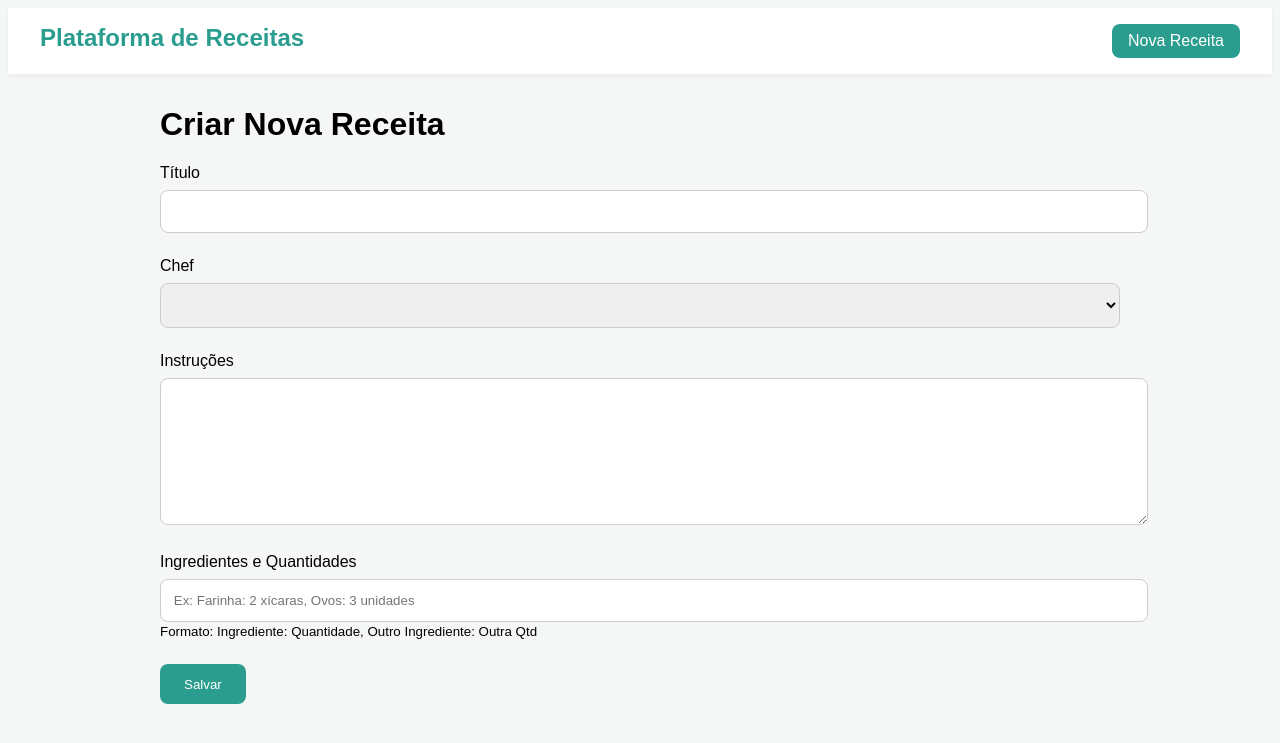
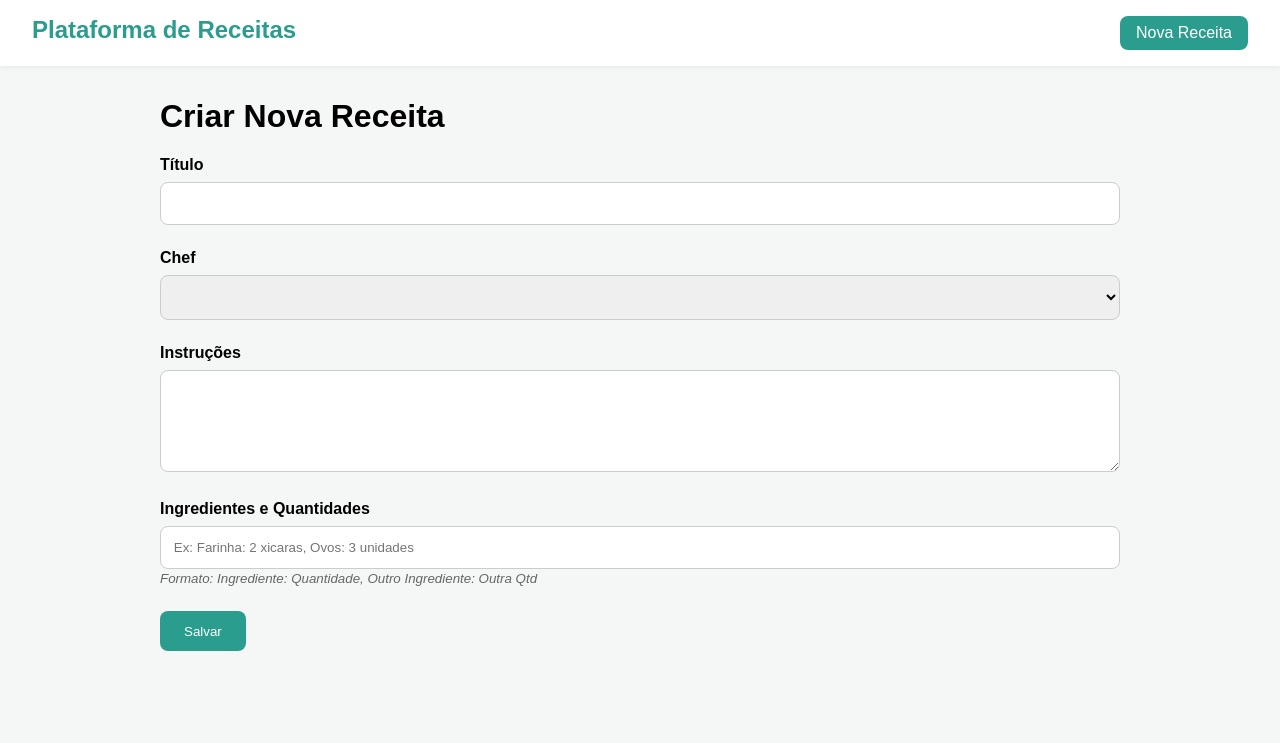
Before and after one commit to FellipeSchiochet/ADS_DSW-2025, a Flask app: template Plataforma_Receitas/receitas_app/templates/criar_receita.html in a window 1280 px wide. Shown: the top 743 px of the page. Run offline with Flask 3, Linux system fonts and the light colour scheme; the template is opened without the code that fills it, so the values that code supplies are empty; parts of the project's set-up code (start-up, migrations or seed data) failed here and were passed over; some libraries are stand-ins or nearby versions.

Commit message:
Atualizado

```diff
--- a/Plataforma_Receitas/receitas_app/app.py
+++ b/Plataforma_Receitas/receitas_app/app.py
@@ -9,7 +9,7 @@ basedir = os.path.abspath(os.path.dirname(__file__))
 app = Flask(__name__)
 
 # Configurações da aplicação
-# Define o caminho para o banco de dados SQLite
+# Define o caminho para o nosso banco de dados SQLite
 app.config['SQLALCHEMY_DATABASE_URI'] = 'sqlite:///' + os.path.join(basedir, 'instance', 'receitas.db')
 app.config['SQLALCHEMY_TRACK_MODIFICATIONS'] = False
 
@@ -24,13 +24,12 @@ db = SQLAlchemy(app)
 # Importa os modelos DEPOIS de inicializar 'db'
 from models import Chef, PerfilChef, Receita, Ingrediente, ReceitaIngrediente
 
+# --- Rotas ---
 
-# --- Rotas ---
 @app.route('/')
 def index():
     receitas = Receita.query.all()
     return render_template('index.html', receitas=receitas)
-
 
 @app.route('/receita/nova', methods=['GET', 'POST'])
 def criar_receita():
@@ -61,11 +60,7 @@ def criar_receita():
                     db.session.add(ingrediente)
 
                 # Cria a associação com a quantidade
-                associacao = ReceitaIngrediente(
-                    receita=nova_receita,
-                    ingrediente=ingrediente,
-                    quantidade=quantidade
-                )
+                associacao = ReceitaIngrediente(receita=nova_receita, ingrediente=ingrediente, quantidade=quantidade)
                 db.session.add(associacao)
 
         db.session.commit()
@@ -75,14 +70,13 @@ def criar_receita():
     chefs = Chef.query.all()
     return render_template('criar_receita.html', chefs=chefs)
 
-
 @app.route('/chef/<int:chef_id>')
 def detalhes_chef(chef_id):
     chef = Chef.query.get_or_404(chef_id)
     return render_template('detalhes_chef.html', chef=chef)
 
+# --- Comandos CLI ---
 
-# --- Comandos CLI ---
 @app.cli.command('init-db')
 def init_db_command():
     """Cria as tabelas e popula com dados de exemplo."""
@@ -108,16 +102,17 @@ def init_db_command():
     db.session.add_all([chef1, chef2] + list(ingredientes.values()))
 
     # Criar Receitas
-    receita1 = Receita(titulo='Molho de Tomate Clássico', instrucoes='...', chef=chef1)
-    receita2 = Receita(titulo='Bolo Simples', instrucoes='...', chef=chef1)
-    receita3 = Receita(titulo='Petit Gâteau', instrucoes='...', chef=chef2)
+    receita1 = Receita(titulo='Molho de Tomate Clássico', instrucoes='Cozinhe os tomates e a cebola por 20 minutos.', chef=chef1)
+    receita2 = Receita(titulo='Bolo Simples', instrucoes='Misture todos os ingredientes e asse por 40 minutos.', chef=chef1)
+    receita3 = Receita(titulo='Petit Gâteau', instrucoes='Derreta a manteiga com chocolate e asse em forno alto.', chef=chef2)
+
     db.session.add_all([receita1, receita2, receita3])
 
     # Criar Associações com Quantidade
     db.session.add_all([
         ReceitaIngrediente(receita=receita1, ingrediente=ingredientes['tomate'], quantidade='5 unidades'),
         ReceitaIngrediente(receita=receita1, ingrediente=ingredientes['cebola'], quantidade='1 unidade'),
-        ReceitaIngrediente(receita=receita2, ingrediente=ingredientes['farinha'], quantidade='2 xícaras'),
+        ReceitaIngrediente(receita=receita2, ingrediente=ingredientes['farinha'], quantidade='2 xicaras'),
         ReceitaIngrediente(receita=receita2, ingrediente=ingredientes['ovo'], quantidade='3 unidades'),
         ReceitaIngrediente(receita=receita3, ingrediente=ingredientes['manteiga'], quantidade='150g')
     ])
@@ -125,7 +120,6 @@ def init_db_command():
     db.session.commit()
     print('Banco de dados inicializado com sucesso!')
 
-
 # Bloco para executar a aplicação
 if __name__ == '__main__':
     app.run(debug=True)
--- a/Plataforma_Receitas/receitas_app/static/css/style.css
+++ b/Plataforma_Receitas/receitas_app/static/css/style.css
@@ -1,7 +1,8 @@
- /* Adicione aqui o CSS fornecido na resposta anterior para estilizar a página */
 body {
     font-family: sans-serif;
     background-color: #f4f7f6;
+    margin: 0;
+    padding: 0;
 }
 
 .container {
@@ -15,7 +16,7 @@
     padding: 1rem 2rem;
     display: flex;
     justify-content: space-between;
-     box-shadow: 0 2px 4px rgba(0, 0, 0, 0.05);
+    box-shadow: 0 2px 4px rgba(0,0,0,0.05);
 }
 
 .nav-brand {
@@ -43,7 +44,7 @@
     background: #fff;
     padding: 1.5rem;
     border-radius: 8px;
-     box-shadow: 0 4px 8px rgba(0, 0, 0, 0.08);
+    box-shadow: 0 4px 8px rgba(0,0,0,0.08);
 }
 
 .form-group {
@@ -53,15 +54,15 @@
 .form-group label {
     display: block;
     margin-bottom: 0.5rem;
+    font-weight: bold;
 }
 
- .form-group input,
- .form-group textarea,
- .form-group select {
+.form-group input, .form-group textarea, .form-group select {
     width: 100%;
     padding: 0.8rem;
     border: 1px solid #ccc;
     border-radius: 8px;
+    box-sizing: border-box;
 }
 
 .btn {
@@ -72,3 +73,8 @@
     border-radius: 8px;
     cursor: pointer;
 }
+
+small {
+    color: #666;
+    font-style: italic;
+}
--- a/Plataforma_Receitas/receitas_app/templates/base.html
+++ b/Plataforma_Receitas/receitas_app/templates/base.html
@@ -1,14 +1,10 @@
 <!DOCTYPE html>
 <html lang="pt-br">
 <head>
-    <meta charset="UTF-8" />
-    <meta name="viewport" content="width=device-width, initial-scale=1.0" />
-    <title>
-      {% block title %}
-        Plataforma de Receitas
-      {% endblock %}
-    </title>
-    <link rel="stylesheet" href="{{ url_for('static', filename='css/style.css') }}" />
+    <meta charset="UTF-8">
+    <meta name="viewport" content="width=device-width, initial-scale=1.0">
+    <title>{% block title %}Plataforma de Receitas{% endblock %}</title>
+    <link rel="stylesheet" href="{{ url_for('static', filename='css/style.css') }}">
 </head>
 <body>
     <nav>
@@ -16,8 +12,7 @@
         <a href="{{ url_for('criar_receita') }}" class="nav-link">Nova Receita</a>
     </nav>
     <main class="container">
-      {% block content %}
-      {% endblock %}
+        {% block content %}{% endblock %}
     </main>
 </body>
 </html>
--- a/Plataforma_Receitas/receitas_app/templates/criar_receita.html
+++ b/Plataforma_Receitas/receitas_app/templates/criar_receita.html
@@ -4,7 +4,7 @@
     <form method="POST">
         <div class="form-group">
             <label for="titulo">Título</label>
-      <input type="text" id="titulo" name="titulo" required />
+            <input type="text" id="titulo" name="titulo" required>
         </div>
         <div class="form-group">
             <label for="chef_id">Chef</label>
@@ -16,11 +16,11 @@
         </div>
         <div class="form-group">
             <label for="instrucoes">Instruções</label>
-      <textarea id="instrucoes" name="instrucoes" rows="8" required></textarea>
+            <textarea id="instrucoes" name="instrucoes" rows="5" required></textarea>
         </div>
         <div class="form-group">
             <label for="ingredientes">Ingredientes e Quantidades</label>
-      <input type="text" id="ingredientes" name="ingredientes" placeholder="Ex: Farinha: 2 xícaras, Ovos: 3 unidades" required />
+            <input type="text" id="ingredientes" name="ingredientes" placeholder="Ex: Farinha: 2 xicaras, Ovos: 3 unidades" required>
             <small>Formato: Ingrediente: Quantidade, Outro Ingrediente: Outra Qtd</small>
         </div>
         <button type="submit" class="btn">Salvar</button>
--- a/Plataforma_Receitas/receitas_app/templates/index.html
+++ b/Plataforma_Receitas/receitas_app/templates/index.html
@@ -5,9 +5,7 @@
         {% for receita in receitas %}
         <div class="card">
             <h2>{{ receita.titulo }}</h2>
-        <p>
-          Por: <a href="{{ url_for('detalhes_chef', chef_id=receita.chef.id) }}">{{ receita.chef.nome }}</a>
-        </p>
+            <p>Por: <a href="{{ url_for('detalhes_chef', chef_id=receita.chef.id) }}">{{ receita.chef.nome }}</a></p>
             <h4>Ingredientes:</h4>
             <ul>
                 {% for assoc in receita.ingredientes_associados %}
```
Also changed, not shown: Plataforma_Receitas/receitas_app/models.py (+29 -35 lines), Plataforma_Receitas/receitas_app/templates/detalhes_chef.html (+2 -9 lines). Lines whose indentation alone changed are shown as unchanged.
